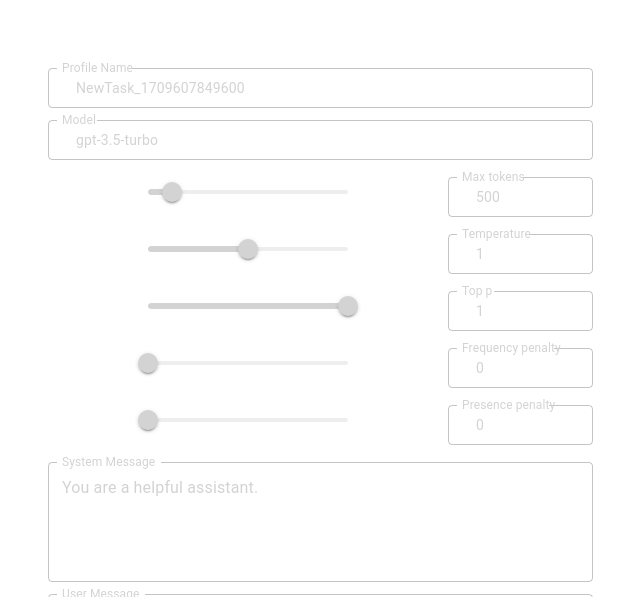
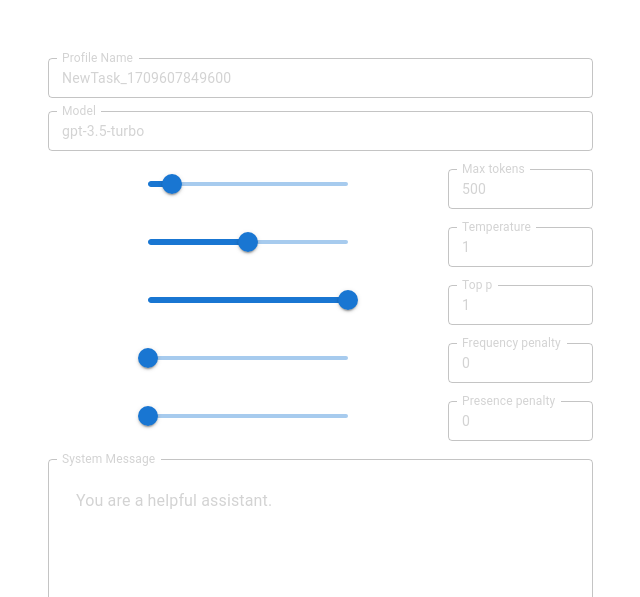
Before and after one commit to shiftbug/didactic-spoon, a React (Vite) app: page / in a window 1280 px wide. Both pictures are taken after a click on the button "New Profile". Shown: the part 203-800 px from the top of the page, without its empty margins (289-929 px from the left). Built offline with nearby package versions, Linux system fonts and the light colour scheme; no server answers.

Commit message:
Refactored using useEffects. Separated styles out to .css
Refactored a bit after discovering a bug. Moved some styles from Profile Editor to App.css. Still needs some error handling and adjustments.

```diff
--- a/package.json
+++ b/package.json
@@ -14,6 +14,7 @@
     "@emotion/styled": "^11.11.0",
     "@mui/material": "^5.15.12",
     "axios": "^1.6.7",
+    "prop-types": "^15.8.1",
     "react": "^18.2.0",
     "react-dom": "^18.2.0"
   },
--- a/src/App.css
+++ b/src/App.css
@@ -102,6 +102,78 @@
 .logo.react:hover {
   filter: drop-shadow(0 0 2em #61dafbaa);
 }
+/* Add these styles to your existing App.css file */
+
+.profile-editor {
+  margin-bottom: 20px;
+}
+
+.profile-editor h2 {
+  margin-bottom: 10px;
+}
+
+.profile-editor .user-input {
+  display: flex;
+  align-items: center;
+  margin-bottom: 5px;
+}
+
+.profile-editor .select {
+  width: 140px;
+  height: 34px;
+  margin: 0 auto;
+  color: white;
+  padding: 2px 12px;
+  text-align: center;
+  text-decoration: none;
+  display: inline-block;
+  font-size: 16px;
+  margin: 4px 17px;
+  cursor: pointer;
+  border-radius: 8px;
+}
+
+.profile-editor .button {
+  float: right;
+  height: 36px;
+  color: white;
+  padding: 7px 18px;
+  text-align: center;
+  text-decoration: none;
+  font-size: 16px;
+  margin: 2px 2px;
+  cursor: pointer;
+  border-radius: 8px;
+}
+
+.profile-editor .text-field {
+  margin-bottom: 5px;
+}
+
+.profile-editor .text-field label {
+  color: lightgray;
+}
+
+.profile-editor .text-field input {
+  color: lightgray;
+  height: 40px;
+  padding: 0 14px;
+  font-size: 0.875rem;
+}
+
+.profile-editor .text-field textarea {
+  color: lightgray;
+  height: auto;
+  padding: 14px;
+  font-size: 1rem;
+}
+
+.profile-editor .slider {
+  width: 200px;
+  margin-right: 100px;
+  margin-left: 100px;
+  color: lightgray;
+}
 
 @keyframes logo-spin {
   from {
--- a/src/ProfileEditor.jsx
+++ b/src/ProfileEditor.jsx
@@ -33,7 +33,6 @@ const ProfileEditor = ({ onTaskParamsChange, onTaskChange }) => {
     const { name, value, type } = e.target;
     let updatedValue = value;
 
-    // Parse the value as a float if the input type is 'number' or 'range'
     if (type === "number" || type === "range") {
       updatedValue = parseFloat(value);
     }
@@ -55,8 +54,6 @@ const ProfileEditor = ({ onTaskParamsChange, onTaskChange }) => {
 
     setSelectedTask(updatedTask);
     setTasks({ ...tasks, [selectedTaskName]: updatedTask });
-    // Notify the App component about the task change
-    // Notify the App component about the task change
     onTaskChange(selectedTaskName, {
       ...tasks,
       [selectedTaskName]: updatedTask,
@@ -64,29 +61,24 @@ const ProfileEditor = ({ onTaskParamsChange, onTaskChange }) => {
   };
 
   const handleSave = () => {
-    // Update the tasks state with the modified selected task
     setTasks((prevTasks) => ({
       ...prevTasks,
-      [selectedTaskName]: selectedTask,
+      [setSelectedTaskName]: selectedTaskName,
     }));
 
-    // Post the current state of tasks to the server endpoint
     axios
       .post("http://127.0.0.1:5000/tasks", {
         ...tasks,
         [selectedTaskName]: selectedTask,
       })
       .then((response) => {
-        // Log the server's response upon successful update
         console.log("Tasks updated:", response.data);
-        // Reset selected task and name to hide the settings panel
         setSelectedTask(null);
         setSelectedTaskName("");
-        // Fetch the updated tasks and notify the parent component
         fetchTasks();
+        onTaskParamsChange(response.data); // Update available tasks in App.jsx
       })
       .catch((error) => {
-        // Log an error if the update fails
         console.error("Error updating tasks:", error);
       });
   };
@@ -102,7 +94,7 @@ const ProfileEditor = ({ onTaskParamsChange, onTaskChange }) => {
   };
 
   const handleAddTask = () => {
-    const newTaskName = `NewTask_${Date.now()}`; // Generate a unique task name
+    const newTaskName = `NewTask_${Date.now()}`;
     const newTask = {
       model: "gpt-3.5-turbo",
       max_tokens: 500,
@@ -117,11 +109,10 @@ const ProfileEditor = ({ onTaskParamsChange, onTaskChange }) => {
           content: "<<user_input>>, context if any: <<completions>>",
         },
       ],
-    }; // Create a new task object with default values
+    };
 
-    // Update the tasks state with the new task
     setTasks((prevTasks) => ({ ...prevTasks, [newTaskName]: newTask }));
-    setSelectedTaskName(newTaskName); // Select the new task for editing
+    setSelectedTaskName(newTaskName);
     setSelectedTask(newTask);
   };
 
@@ -136,12 +127,9 @@ const ProfileEditor = ({ onTaskParamsChange, onTaskChange }) => {
   ];
 
   return (
-    <div>
+    <div className="profile-editor">
       <h2>Profile Editor</h2>
-      <div
-        className="user-input"
-        style={{ display: "flex", alignItems: "center", marginBottom: "5px" }}
-      >
+      <div className="user-input">
         <select
           className="select"
           onChange={handleTaskSelection}
@@ -162,15 +150,7 @@ const ProfileEditor = ({ onTaskParamsChange, onTaskChange }) => {
       {selectedTask && (
         <form>
           <TextField
-            InputLabelProps={{ style: { color: "lightgray" } }}
-            InputProps={{
-              style: {
-                color: "lightgray",
-                height: "40px",
-                padding: "0 14px",
-                fontSize: "0.875rem",
-              },
-            }}
+            className="text-field"
             label="Profile Name"
             value={selectedTaskName || ""}
             onChange={handleTaskNameChange}
@@ -191,15 +171,7 @@ const ProfileEditor = ({ onTaskParamsChange, onTaskChange }) => {
                         style={{ width: "100%" }}
                       >
                         <TextField
-                          InputLabelProps={{ style: { color: "lightgray" } }}
-                          InputProps={{
-                            style: {
-                              color: "lightgray",
-                              height: "auto",
-                              padding: "14px",
-                              fontSize: "1rem",
-                            },
-                          }}
+                          className="text-field"
                           label="System Message"
                           name={`system-message-${index}`}
                           value={message.content || ""}
@@ -222,15 +194,7 @@ const ProfileEditor = ({ onTaskParamsChange, onTaskChange }) => {
                         style={{ width: "100%" }}
                       >
                         <TextField
-                          InputLabelProps={{ style: { color: "lightgray" } }}
-                          InputProps={{
-                            style: {
-                              color: "lightgray",
-                              height: "auto",
-                              padding: "14px",
-                              fontSize: "1rem",
-                            },
-                          }}
+                          className="text-field"
                           label="User Message"
                           name={`user-message-${index}`}
                           value={message.content || ""}
@@ -275,13 +239,7 @@ const ProfileEditor = ({ onTaskParamsChange, onTaskChange }) => {
                   }}
                 >
                   {isNumber && (
-                    <div
-                      style={{
-                        width: "200px",
-                        marginRight: "100px",
-                        marginLeft: "100px",
-                      }}
-                    >
+                    <div className="slider">
                       <Slider
                         value={typeof value === "number" ? value : minVal}
                         onChange={(e, newValue) =>
@@ -300,21 +258,12 @@ const ProfileEditor = ({ onTaskParamsChange, onTaskChange }) => {
                         step={stepVal}
                         min={minVal}
                         max={maxVal}
-                        style={{ color: "lightgray" }}
                       />
                     </div>
                   )}
                   <div style={{ flex: 1 }}>
                     <TextField
-                      InputLabelProps={{ style: { color: "lightgray" } }}
-                      InputProps={{
-                        style: {
-                          color: "lightgray",
-                          height: "40px",
-                          padding: "0 14px",
-                          fontSize: "0.875rem",
-                        },
-                      }}
+                      className="text-field"
                       label={key
                         .replace(/_/g, " ")
                         .replace(/^\w/, (c) => c.toUpperCase())}
--- a/src/PromptLoader.jsx
+++ b/src/PromptLoader.jsx
@@ -1,4 +1,5 @@
-import React, { useEffect, useRef } from "react";
+import React, { useEffect, useRef, useMemo, useCallback } from "react";
+import PropTypes from "prop-types";
 
 function PromptLoader({
   onActiveChange,
@@ -8,7 +9,6 @@ function PromptLoader({
   taskName,
   completion,
   loaderTier,
-  tierLowers,
   checkedLowers,
   onCheckedLowerChange,
   taskParams,
@@ -24,7 +24,30 @@ function PromptLoader({
       textareaRef.current.style.height = "auto";
       textareaRef.current.style.height = `${textareaRef.current.scrollHeight}px`;
     }
-  }, [completion, taskName]);
+  }, [completion]);
+
+  const tierLowers = useMemo(() => {
+    return (
+      promptLoaders?.filter(
+        (otherLoader) =>
+          otherLoader.loaderTier < loaderTier && otherLoader.isActive
+      ) || []
+    );
+  }, [promptLoaders, loaderTier]);
+
+  const handleTaskChange = useCallback(
+    (taskName) => {
+      onTaskChange(taskName);
+    },
+    [onTaskChange]
+  );
+
+  const handleTierChange = useCallback(
+    (e) => {
+      onTierChange(parseInt(e.target.value));
+    },
+    [onTierChange]
+  );
 
   return (
     <div className="Loader">
@@ -37,7 +60,7 @@ function PromptLoader({
         <select
           className="select"
           value={taskName}
-          onChange={(e) => onTaskChange(e.target.value)}
+          onChange={(e) => handleTaskChange(e.target.value)}
         >
           <option value="" disabled>
             Select a Task
@@ -50,7 +73,11 @@ function PromptLoader({
             ))}
         </select>
 
-        <select className="select" value={loaderTier} onChange={onTierChange}>
+        <select
+          className="select"
+          value={loaderTier}
+          onChange={handleTierChange}
+        >
           <option value="" disabled>
             Select a Tier
           </option>
@@ -69,7 +96,7 @@ function PromptLoader({
       <textarea
         className="Loader-output"
         ref={textareaRef}
-        value={completion}
+        value={completion || "No completion available"}
         readOnly
       />
 
@@ -104,4 +131,21 @@ function PromptLoader({
   );
 }
 
+PromptLoader.propTypes = {
+  onActiveChange: PropTypes.func.isRequired,
+  onTaskChange: PropTypes.func.isRequired,
+  onTierChange: PropTypes.func.isRequired,
+  isActive: PropTypes.bool.isRequired,
+  taskName: PropTypes.string.isRequired,
+  completion: PropTypes.string,
+  loaderTier: PropTypes.number.isRequired,
+  checkedLowers: PropTypes.array.isRequired,
+  onCheckedLowerChange: PropTypes.func.isRequired,
+  taskParams: PropTypes.object,
+  maxTokens: PropTypes.number,
+  userInputChecked: PropTypes.bool.isRequired,
+  onUserInputCheckedChange: PropTypes.func.isRequired,
+  promptLoaders: PropTypes.array,
+};
+
 export default PromptLoader;
```
Also changed, not shown: src/App.jsx (+25 -13 lines), task.json (+65 -29 lines), 1 other file (tests, documents, lock files or other folders).
